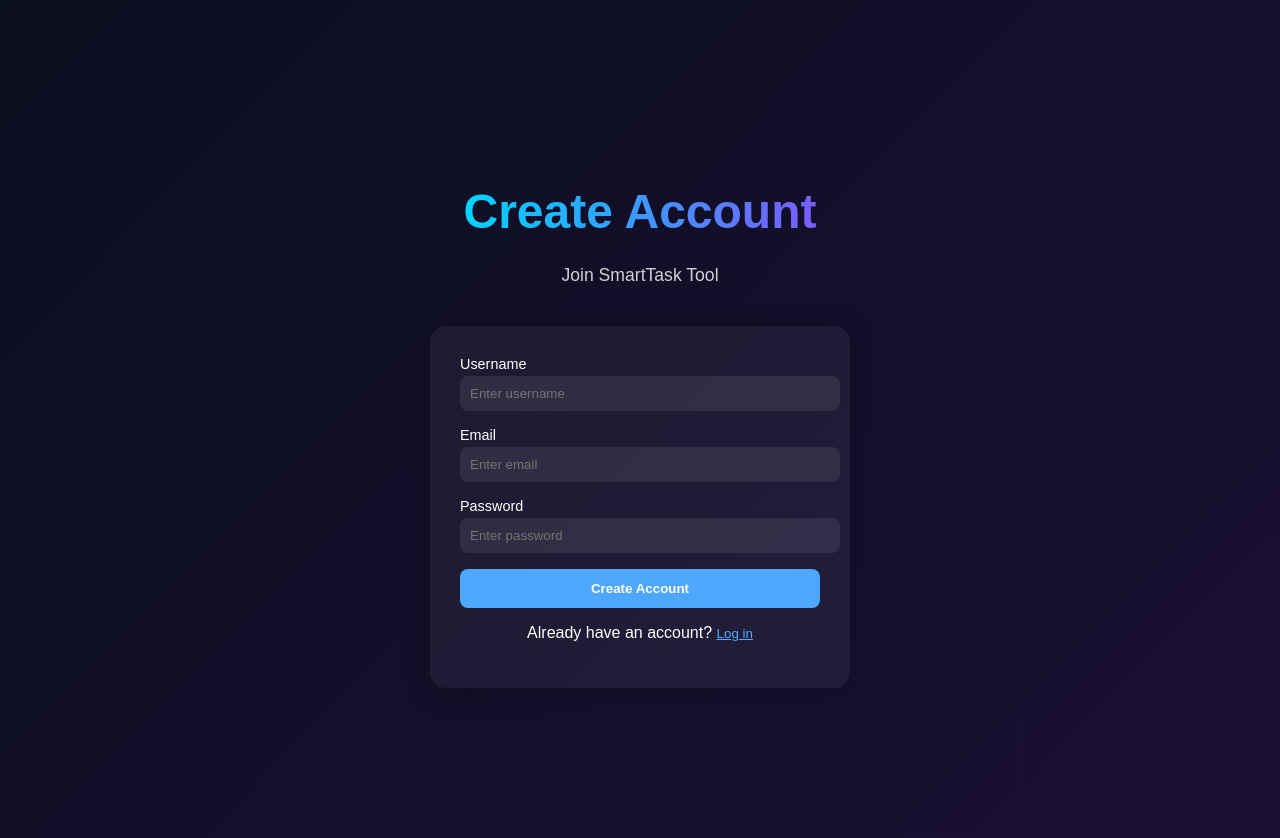
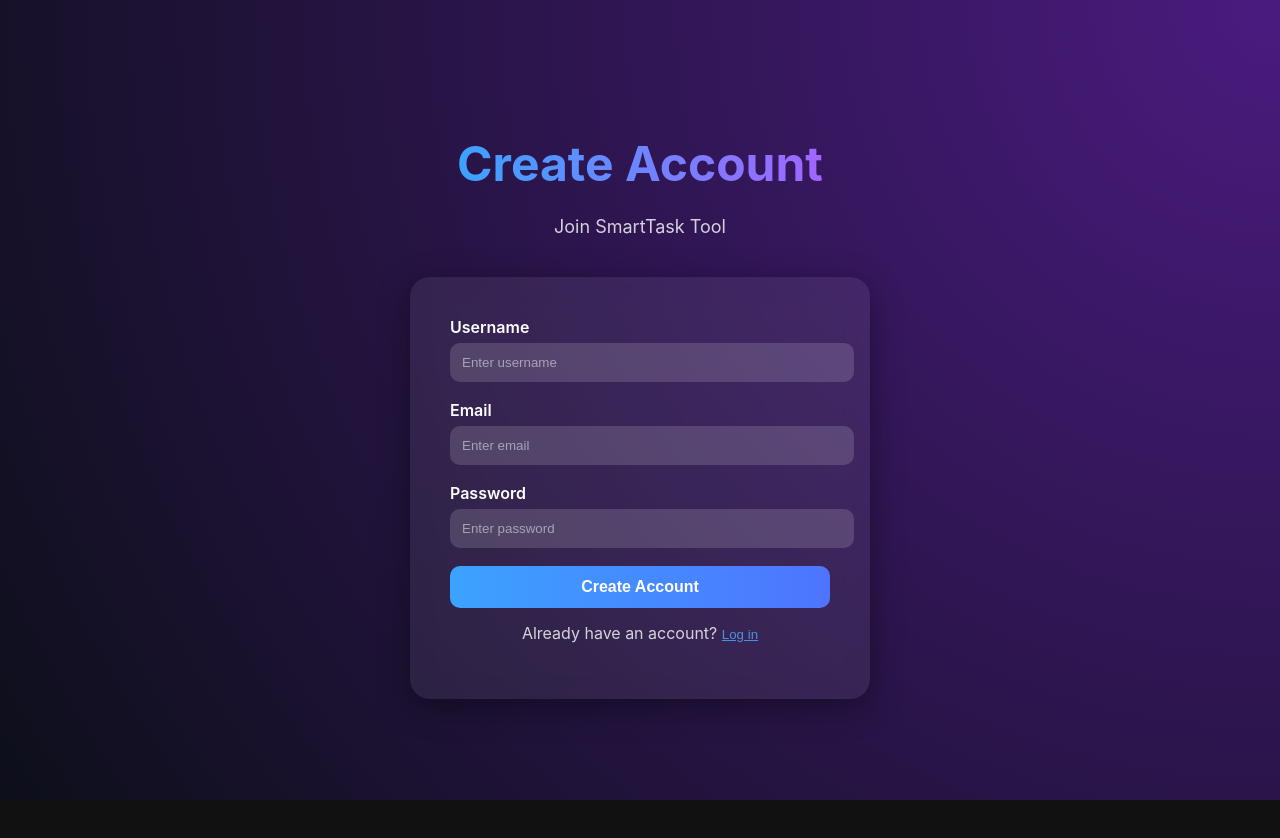
Before and after one commit to SariyaE/SmartTaskCollaboration, a React (Vite) app: page /signup in a window 1280 px wide. After the commit the page ends 800 px from the top, so only its background shows below. Built offline with nearby package versions, Linux system fonts and the light colour scheme.

Commit message:
Update Signup.css

```diff
--- a/src/Signup.css
+++ b/src/Signup.css
@@ -1,87 +1,86 @@
+/* Full-screen gradient background */
 .signup-page {
-  min-height: 100vh;
-  background: linear-gradient(135deg, #0a0f1f, #1b1033);
+  width: 100vw;
+  height: 100vh;
+  background: radial-gradient(circle at top right, #4a1b7f, #0d0f1a);
   display: flex;
   flex-direction: column;
   align-items: center;
   justify-content: center;
-  padding: 20px;
-  color: #fff;
-  text-align: center;
+  color: white;
+  font-family: "Inter", sans-serif;
 }
 
+/* Title */
 .signup-title {
-  font-size: 3rem;
-  font-weight: bold;
-  margin-bottom: 8px;
-  background: linear-gradient(to right, #00d4ff, #7a5cff);
+  font-size: 48px;
+  font-weight: 700;
+  background: linear-gradient(90deg, #3ca2ff, #a066ff);
   -webkit-background-clip: text;
-  color: transparent;
+  -webkit-text-fill-color: transparent;
+  margin-bottom: 5px;
 }
 
+/* Subtitle */
 .signup-subtitle {
-  font-size: 1.1rem;
+  font-size: 18px;
+  opacity: 0.8;
   margin-bottom: 40px;
-  opacity: 0.8;
 }
 
+/* Card box */
 .signup-card {
-  background: rgba(255, 255, 255, 0.05);
-  padding: 30px;
-  width: 360px;
-  border-radius: 16px;
-  box-shadow: 0px 4px 25px rgba(0, 0, 0, 0.25);
-  text-align: left;
+  background: rgba(255, 255, 255, 0.07);
+  padding: 40px;
+  width: 380px;
+  border-radius: 20px;
+  box-shadow: 0 8px 32px rgba(0, 0, 0, 0.4);
+  backdrop-filter: blur(12px);
 }
 
-.signup-card h2 {
-  margin-top: 0;
-  margin-bottom: 20px;
-  color: #fff;
-}
-
+/* Labels */
 .signup-card label {
-  font-size: 0.9rem;
-  margin-bottom: 4px;
+  font-weight: 600;
+  margin-bottom: 6px;
   display: block;
 }
 
+/* Inputs */
 .signup-card input {
   width: 100%;
-  padding: 10px;
-  margin-bottom: 16px;
+  padding: 12px;
+  border-radius: 10px;
   border: none;
-  border-radius: 8px;
-  background: rgba(255, 255, 255, 0.08);
+  background: rgba(255, 255, 255, 0.15);
   color: white;
+  margin-bottom: 18px;
+  outline: none;
 }
 
+.signup-card input::placeholder {
+  color: rgba(255, 255, 255, 0.5);
+}
+
+/* Button */
 .signup-btn {
   width: 100%;
   padding: 12px;
-  background: #4da7ff;
   border: none;
-  border-radius: 8px;
+  border-radius: 10px;
+  background: linear-gradient(90deg, #3ca2ff, #4e74ff);
   color: white;
-  font-weight: bold;
+  font-weight: 600;
+  font-size: 16px;
   cursor: pointer;
-  transition: 0.2s;
 }
 
 .signup-btn:hover {
-  background: #6db7ff;
+  opacity: 0.9;
 }
 
+/* Login text */
 .login-text {
   text-align: center;
-  margin-top: 16px;
+  margin-top: 15px;
+  opacity: 0.8;
 }
-
-.login-link {
-  background: none;
-  border: none;
-  color: #4dafff;
-  cursor: pointer;
-  text-decoration: underline;
-  padding: 0;
-}
```
